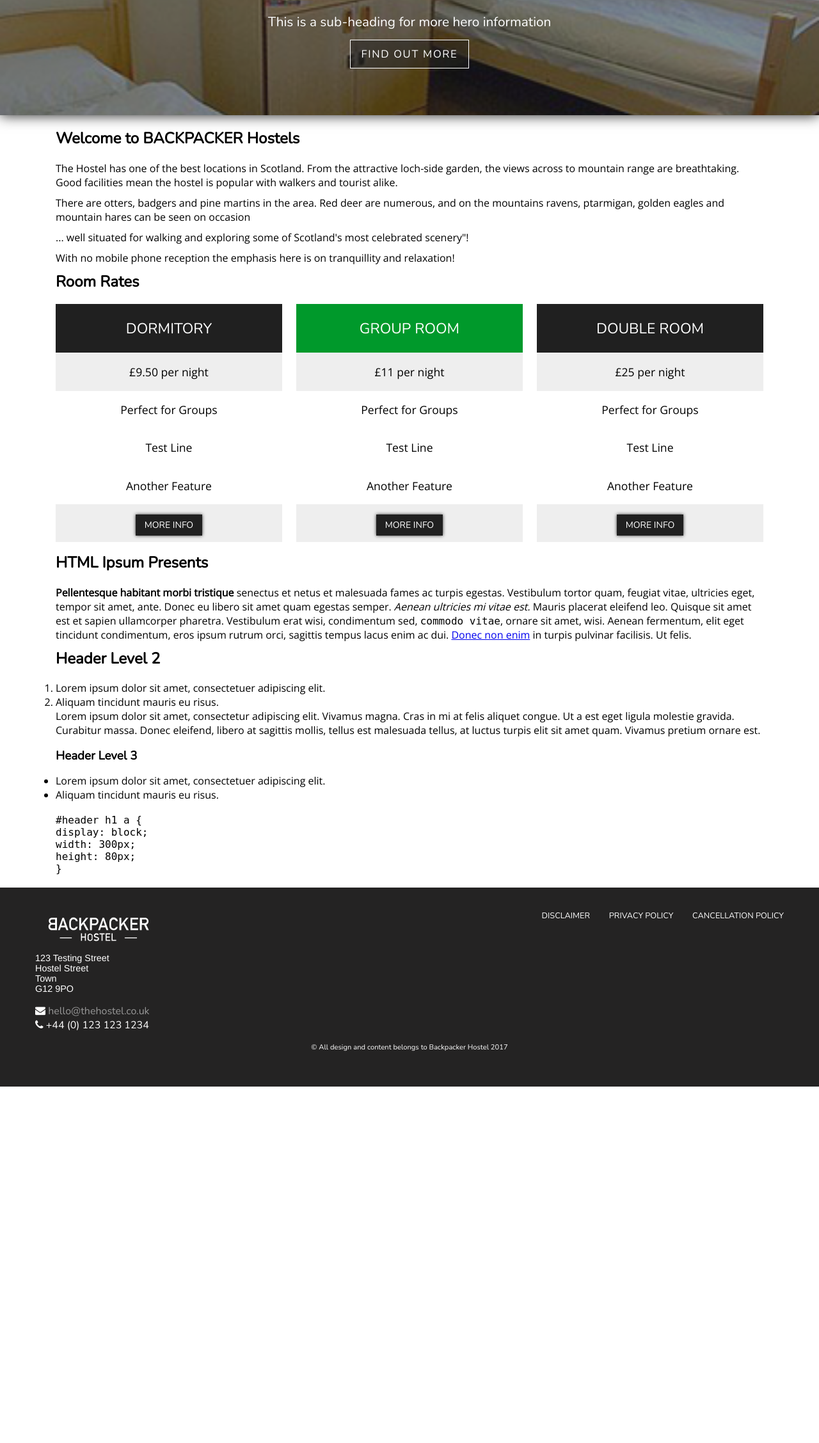
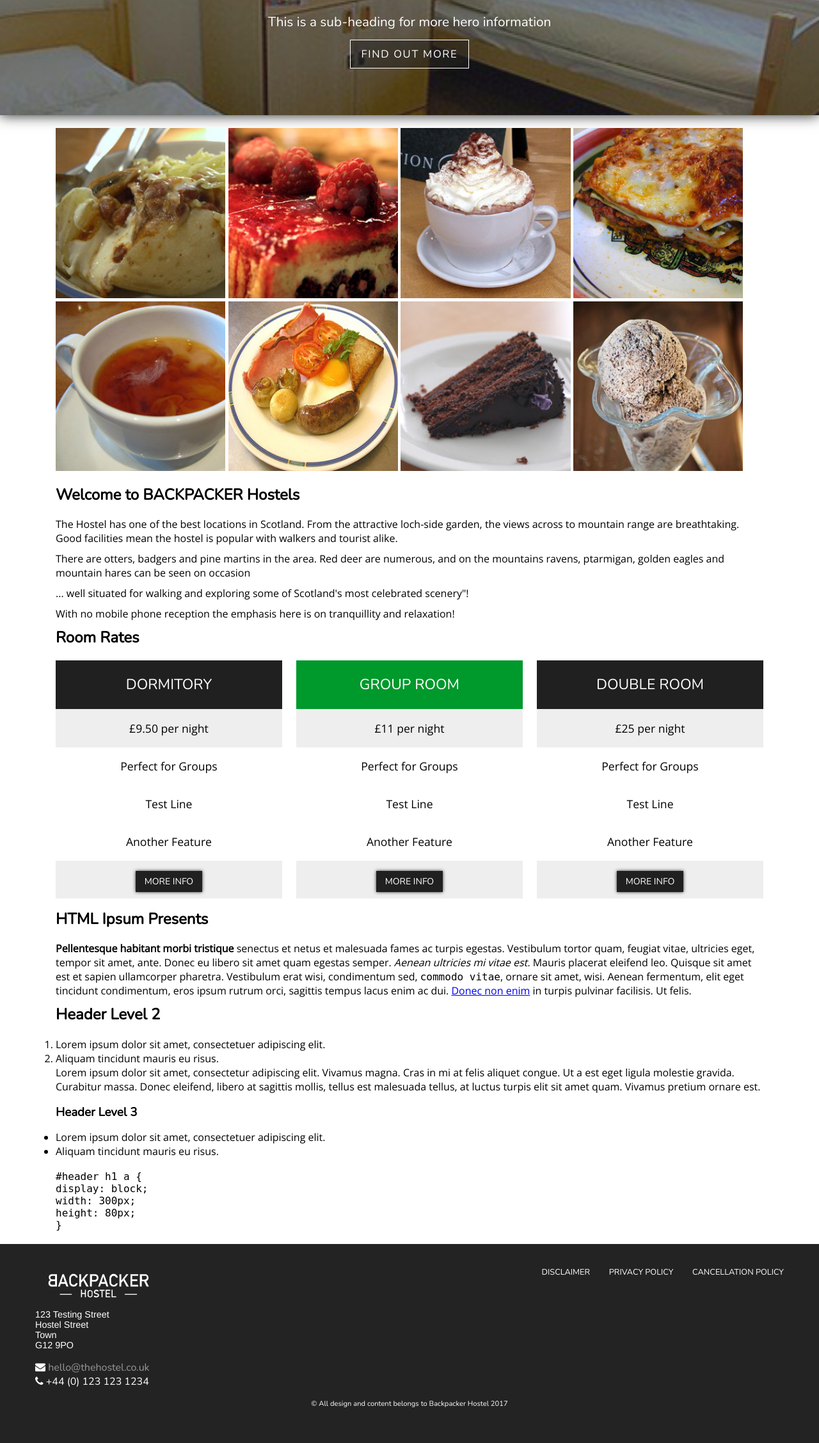
Before and after one commit to cjconnor24/hostel-site, a PHP site: page / in a window 1280 px wide. Shown: the part 190-2445 px from the top of the page at 64% size. Before the commit the page ends 1888 px from the top, so only its background shows below. Run offline with PHP 8.4, Linux system fonts and the light colour scheme.

Commit message:
Added Gallery CSS. Also split content into header.php and footer.php for templating

```diff
--- a/css/styles.css
+++ b/css/styles.css
@@ -46,7 +46,21 @@ ul, ol {
 p, blockquote, blockquote p {
 	margin:0 0 1em 0;
 }
-
+/* GALLERY */
+.gallery::after {
+	content: '';
+	display:block;
+	clear:both;
+}
+.gallery {
+	margin:0 0 1em 0;
+}
+.gallery img {
+	width:24%;
+	margin:0;
+	padding:0;
+	border:none;
+}
 
 /* HEADER */
 header {
@@ -61,9 +75,12 @@ header h1 {
 }
 
 /* HERO */
+.outside { background: url(/images/hostel/outside.jpg); }
+.cake  { background: url(/images/food/cake1.jpg); }
 .hero {
 	text-align: center;
-	background: url(/images/hostel/outside.jpg) no-repeat center center;
+	background-position: center center;
+	background-repeat: no-repeat;
 	font-family:Nunito, sans-serif;
 	background-size: 100%;
 	font-size:1.3em;
--- a/facilities.html
+++ b/facilities.html
@@ -12,7 +12,7 @@
   <img src="images/banners/banner.jpg" width="900" height="126"/></header>
 <nav>
   <ul>
-    <li><a href="index.html">Home Page</a></li>
+    <li><a href="index.php">Home Page</a></li>
     <li>Facilities </li>
     <li>Prices</li>
     <li>Cafe</li>
--- /dev/null
+++ b/includes/footer.php
@@ -0,0 +1,41 @@
+<footer>
+
+    <div class="wrapper">
+
+        <div class="address-block">
+
+            <img src="/images/logo-white.svg" class="logo" alt="Backpacker Hostel Logo" >
+
+            <address>
+                123 Testing Street<br>
+                Hostel Street<br>
+                Town<br>
+                G12 9PO
+            </address>
+
+            <p><i class="fa fa-envelope"></i> <a href="#">hello@thehostel.co.uk</a><br>
+                <i class="fa fa-phone"></i> +44 (0) 123 123 1234
+            </p>
+
+        </div>
+
+        <div class="menu-block">
+
+            <ul>
+                <li><a href="#">Disclaimer</a></li>
+                <li><a href="#">Privacy Policy</a></li>
+                <li><a href="#">Cancellation Policy</a></li>
+            </ul>
+
+        </div>
+
+        <p class="copyright">&copy; All design and content belongs to Backpacker Hostel 2017</p>
+
+</footer>
+
+</div>
+
+</div>
+
+</body>
+</html>
--- /dev/null
+++ b/includes/header.php
@@ -0,0 +1,84 @@
+<!DOCTYPE HTML>
+<html>
+<head>
+    <meta http-equiv="Content-Type" content="text/html; charset=utf-8">
+    <title>Hostel | Homepage</title>
+    <link href="css/styles.css" rel="stylesheet" type="text/css">
+    <link rel="stylesheet" href="https://cdnjs.cloudflare.com/ajax/libs/font-awesome/4.7.0/css/font-awesome.min.css">
+
+
+    <!-- FAVICONS -->
+    <link rel="icon" type="image/png" sizes="32x32" href="/favicon-32x32.png">
+    <link rel="icon" type="image/png" sizes="96x96" href="/favicon-96x96.png">
+    <link rel="icon" type="image/png" sizes="16x16" href="/favicon-16x16.png">
+
+    <script type="text/javascript">
+        /**
+         * SHOW AND HIDE THE NAV MENU
+         */
+        setTimeout(changeHeroImage, 5000);
+
+        /**
+         * CRUDE FUNTION TO CHANGE HERO HEADER IMAGE
+         */
+        function changeHeroImage(){
+            console.log('THIS RAN');
+            var heroBox = document.getElementsByClassName('hero')[0];
+            var imagePath = "/images/hostel/";
+            var heroImages=["bathroom.jpg",
+                "cafe.jpg",
+                "commonroom.jpg",
+                "cooking.jpg",
+                "dormitory.jpg",
+                "doubleroom1.jpg",
+                "doubleroon2.jpg",
+                "outside.jpg",
+                "singleroom.jpg",
+                "washing.jpg"];
+//            heroBox.backgroundImage = imagePath + heroImages[1];
+            console.log(imagePath + heroImages[5]);
+            heroBox.style.backgroundImage = 'url('+imagePath + heroImages[5]+')';
+        }
+
+        function toggleNav() {
+            var navbar = document.getElementsByTagName("nav")[0];
+            if (navbar.className === "") {
+                navbar.className += " responsive";
+            } else {
+                navbar.className = "";
+            }
+        }
+    </script>
+
+</head>
+
+<body>
+
+<div id="page">
+
+    <nav>
+
+        <div class="wrapper">
+
+            <div class="branding">
+                <a href="#" class="logo" title="Backpacker Hostel"><span>Backpacker Hostel</span></a>
+            </div>
+
+            <div class="menu">
+
+                <ul>
+                    <li class="home"><a href="#">Home Page</a></li>
+                    <li><a href="facilities.html">Facilities</a> </li>
+                    <li><a href="#">Prices</a></li>
+                    <li><a href="#">Cafe</a></li>
+                    <li><a href="#">Getting Here</a></li>
+                    <li><a href="#" class="contact">Contact Us</a></li>
+                    <li class="menu-icon"><a href="javascript:void(0);" class="icon" onclick="toggleNav()">&#9776;</a></li>
+                    <li class="telephone-icon"><a href="tel:+4412361234567"><i class="fa fa-phone"></i></a></li>
+                </ul>
+
+            </div>
+
+        </div>
+
+    </nav>
--- a/index.html
+++ b/index.php
@@ -1,103 +1,12 @@
-<!DOCTYPE HTML>
-<html>
-<head>
-    <meta http-equiv="Content-Type" content="text/html; charset=utf-8">
-    <title>Hostel | Homepage</title>
-    <link href="css/styles.css" rel="stylesheet" type="text/css">
-    <link rel="stylesheet" href="https://cdnjs.cloudflare.com/ajax/libs/font-awesome/4.7.0/css/font-awesome.min.css">
 
+<?php include('includes/header.php');?>
 
-    <!-- FAVICONS -->
-    <link rel="icon" type="image/png" sizes="32x32" href="/favicon-32x32.png">
-    <link rel="icon" type="image/png" sizes="96x96" href="/favicon-96x96.png">
-    <link rel="icon" type="image/png" sizes="16x16" href="/favicon-16x16.png">
-
-    <script type="text/javascript">
-        /**
-         * SHOW AND HIDE THE NAV MENU
-         */
-        setTimeout(changeHeroImage, 5000);
-
-        /**
-         * CRUDE FUNTION TO CHANGE HERO HEADER IMAGE
-         */
-        function changeHeroImage(){
-            console.log('THIS RAN');
-            var heroBox = document.getElementsByClassName('hero')[0];
-            var imagePath = "/images/hostel/";
-            var heroImages=["bathroom.jpg",
-                "cafe.jpg",
-                "commonroom.jpg",
-                "cooking.jpg",
-                "dormitory.jpg",
-                "doubleroom1.jpg",
-                "doubleroon2.jpg",
-                "outside.jpg",
-                "singleroom.jpg",
-                "washing.jpg"];
-//            heroBox.backgroundImage = imagePath + heroImages[1];
-            console.log(imagePath + heroImages[5]);
-            heroBox.style.backgroundImage = 'url('+imagePath + heroImages[5]+')';
-        }
-
-        function toggleNav() {
-            var navbar = document.getElementsByTagName("nav")[0];
-            if (navbar.className === "") {
-                navbar.className += " responsive";
-            } else {
-                navbar.className = "";
-            }
-        }
-    </script>
-
-</head>
-
-<body>
-
-<div id="page">
-
-    <nav>
-
-        <div class="wrapper">
-
-            <div class="branding">
-                <a href="#" class="logo" title="Backpacker Hostel"><span>Backpacker Hostel</span></a>
-            </div>
-
-            <div class="menu">
-
-                <ul>
-                    <li class="home"><a href="#">Home Page</a></li>
-                    <li><a href="facilities.html">Facilities</a> </li>
-                    <li><a href="#">Prices</a></li>
-                    <li><a href="#">Cafe</a></li>
-                    <li><a href="#">Getting Here</a></li>
-                    <li><a href="#" class="contact">Contact Us</a></li>
-                    <li class="menu-icon"><a href="javascript:void(0);" class="icon" onclick="toggleNav()">&#9776;</a></li>
-                    <li class="telephone-icon"><a href="tel:+4412361234567"><i class="fa fa-phone"></i></a></li>
-                </ul>
-
-            </div>
-
-        </div>
-
-    </nav>
-
-
-    <!--<header>-->
-    <!--<h1> Backpacker's Hostel</h1>-->
-    <!--&lt;!&ndash;<img src="images/banners/banner_black.jpg"/>&ndash;&gt;-->
-    <!--</header>-->
-
-
-
-    <section class="hero">
+    <section class="hero outside">
         <div class="background">
         <h1>WELCOME to the Backpacker Hostel</h1>
         <p>This is a sub-heading for more hero information</p>
         <p><a href="#" class="btn">Find out more</a></p>
         </div>
-
     </section>
 
     <section id="content">
@@ -114,6 +23,20 @@
                 <!--</div>-->
 
             <!--</div>-->
+
+            <div class="gallery">
+
+                <img src="/images/food/bakedpotato.jpg" alt="Baked Potato" />
+                <img src="/images/food/cake1.jpg" alt="Cake" />
+                <img src="/images/food/hotchocolate.jpg" alt="Hot Chocolate" />
+                <img src="/images/food/lasagna.jpg" alt="Lasagne" />
+                <img src="/images/food/tea.jpg" alt="Tea" />
+                <img src="/images/food/breakfast.jpg" alt="Breakfast" />
+                <img src="/images/food/cake2.jpg" alt="Cake" />
+                <img src="/images/food/icecream.jpg" alt="Ice Cream" />
+                <!--<img src="/images/food/pizza.jpg" alt="" />-->
+
+            </div>
 
             <h1>Welcome to BACKPACKER Hostels</h1>
 
@@ -200,44 +123,4 @@ height: 80px;
 
     </section>
 
-    <footer>
-
-        <div class="wrapper">
-
-            <div class="address-block">
-
-                <img src="/images/logo-white.svg" class="logo" alt="Backpacker Hostel Logo" >
-
-                <address>
-                    123 Testing Street<br>
-                    Hostel Street<br>
-                    Town<br>
-                    G12 9PO
-                </address>
-
-                <p><i class="fa fa-envelope"></i> <a href="#">hello@thehostel.co.uk</a><br>
-                    <i class="fa fa-phone"></i> +44 (0) 123 123 1234
-                </p>
-
-            </div>
-
-            <div class="menu-block">
-
-                <ul>
-                    <li><a href="#">Disclaimer</a></li>
-                    <li><a href="#">Privacy Policy</a></li>
-                    <li><a href="#">Cancellation Policy</a></li>
-                </ul>
-
-            </div>
-
-            <p class="copyright">&copy; All design and content belongs to Backpacker Hostel 2017</p>
-
-    </footer>
-
-</div>
-
-</div>
-
-</body>
-</html>
+<?php include('includes/footer.php');?>
```
Also changed, not shown: menu.html (added, +171 -0 lines).
